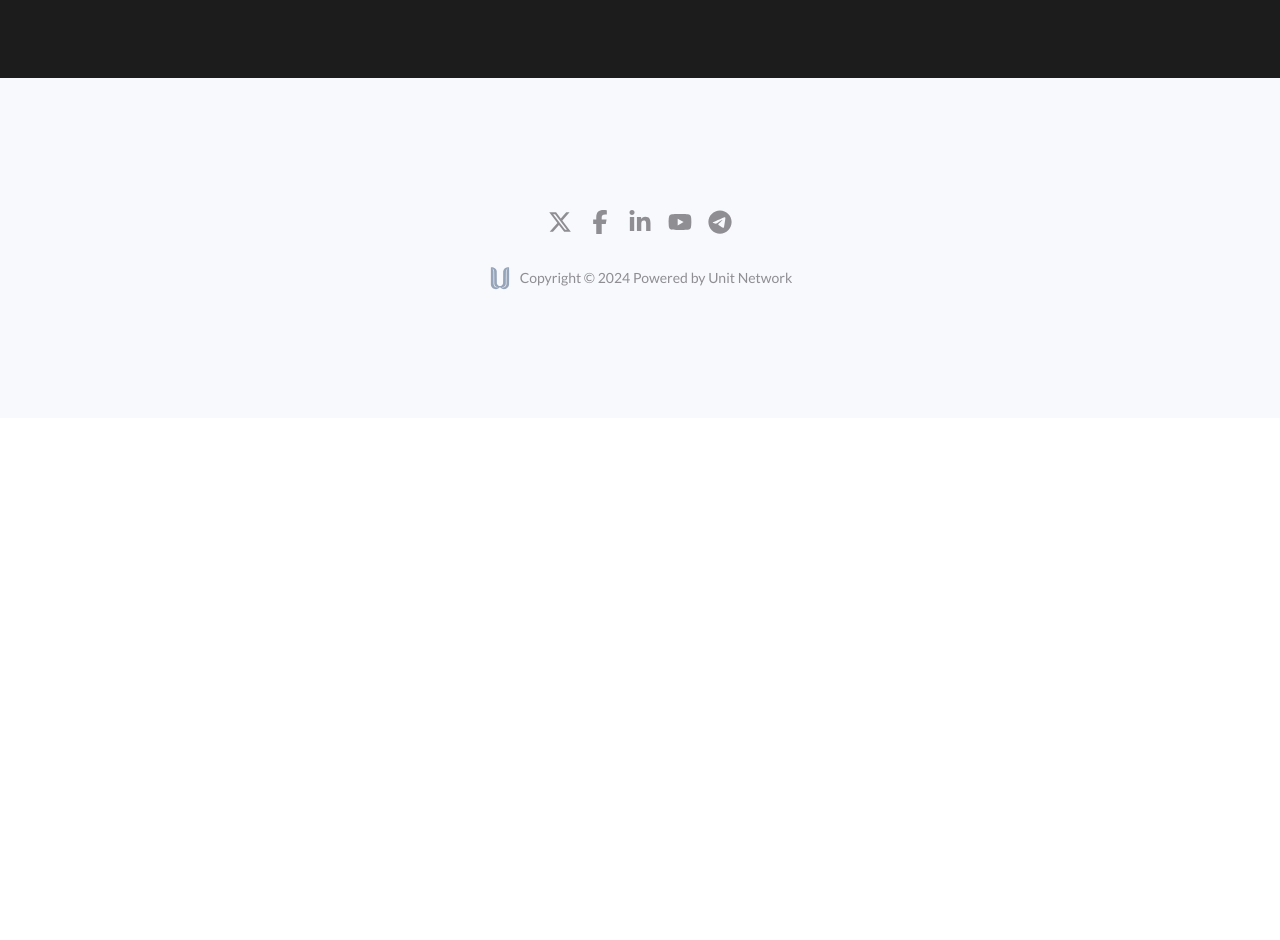
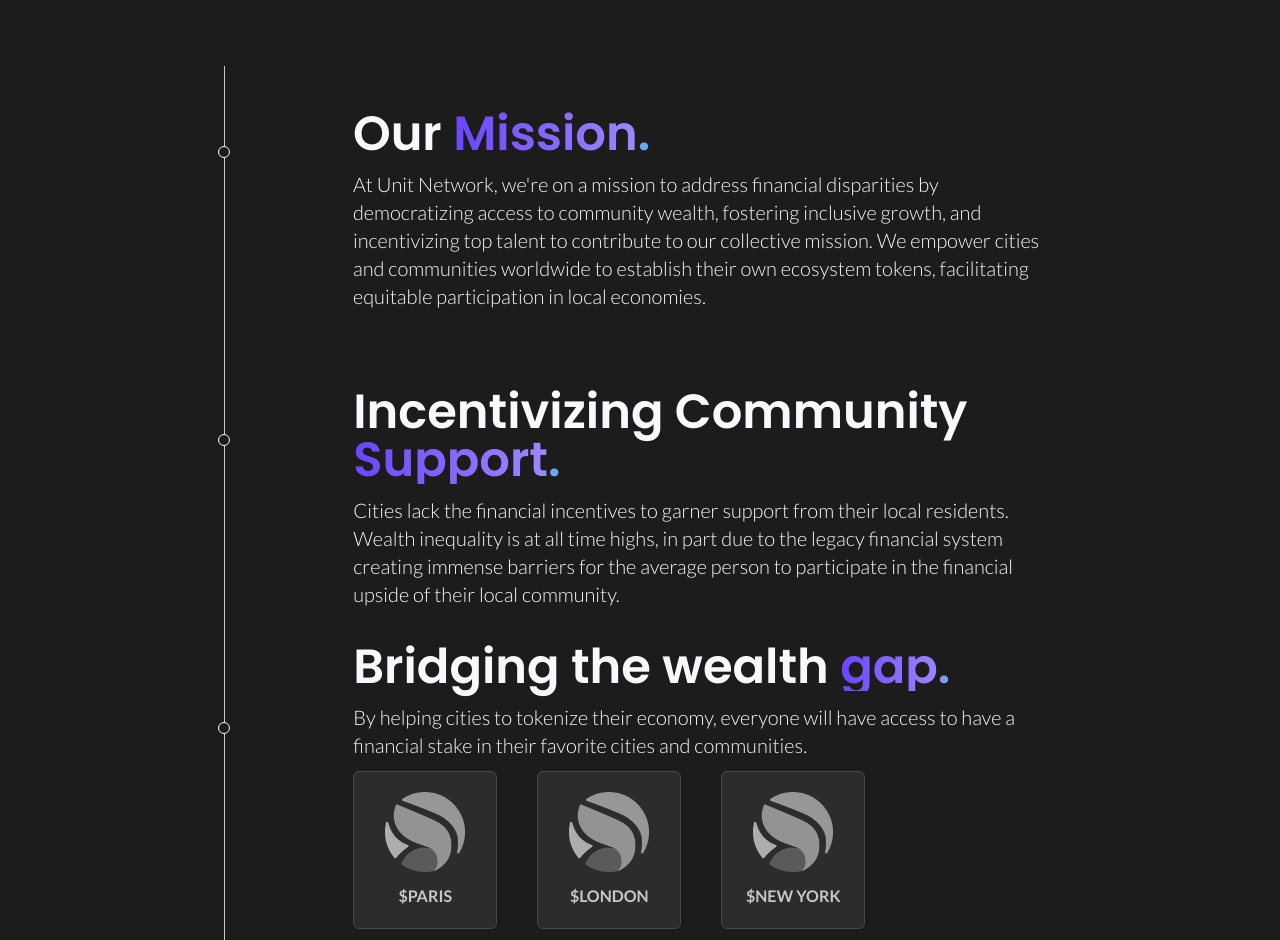
Before and after one commit to UnitCode-org/unit-cities, a Next.js app: page / in a window 1280 px wide. Shown: the part 1592-2532 px from the top of the page. Before the commit the page ends 2010 px from the top, so only its background shows below. Built offline with nearby package versions, Linux system fonts and the light colour scheme.

Commit message:
feat: add our mission section

```diff
--- a/src/app/components/CityTokensMarquee.tsx
+++ b/src/app/components/CityTokensMarquee.tsx
@@ -85,7 +85,7 @@
   const [play, setPlay] = useState(true);
 
   return (
-    <section className="py-20 bg-unit-black-100 text-unit-grey-10 w-full -translate-y-1 flex flex-col gap-y-10">
+    <section className="py-20 bg-unit-black-100 text-unit-grey-10 w-full flex flex-col gap-y-10">
       <div className="flex justify-end px-8 xl:px-32 2xl:px-72">
         {play ? (
           <CirclePause
--- /dev/null
+++ b/src/app/components/OurMission.tsx
@@ -0,0 +1,116 @@
+import Image from "next/image";
+import React from "react";
+
+function OurMission() {
+  return (
+    <section className="bg-unit-black-100 text-unit-grey-10 px-8 xl:px-56 2xl:px-128">
+      <div className="flex items-center gap-x-32 relative">
+        <div className="w-1 bg-unit-grey-30 h-72" />
+        <div className="absolute size-3 border border-unit-grey-10 bg-unit-black-100 rounded-full -left-1.5 top-20" />
+        <div className="flex flex-col gap-y-3 relative">
+          <h2 className="text-5xl font-semibold">
+            Our{" "}
+            <span className="bg-gradient-to-r from-unit-purple-40 via-unit-purple-20 to-unit-blue-40 from-0% via-90% inline-block text-transparent bg-clip-text">
+              Mission.
+            </span>
+          </h2>
+          <p className="text-xl font-light">
+            At Unit Network, we're on a mission to address financial disparities
+            by democratizing access to community wealth, fostering inclusive
+            growth, and incentivizing top talent to contribute to our collective
+            mission. We empower cities and communities worldwide to establish
+            their own ecosystem tokens, facilitating equitable participation in
+            local economies.
+          </p>
+        </div>
+      </div>
+      <div className="flex items-center gap-x-32 relative">
+        <div className="w-1 bg-unit-grey-30 h-72" />
+        <div className="absolute size-3 border border-unit-grey-10 bg-unit-black-100 rounded-full -left-1.5 top-20" />
+        <div className="flex flex-col gap-y-3 relative">
+          <h2 className="text-5xl font-semibold">
+            Incentivizing Community{" "}
+            <span className="bg-gradient-to-r from-unit-purple-40 via-unit-purple-20 to-unit-blue-40 from-0% via-90% inline-block text-transparent bg-clip-text">
+              Support.
+            </span>
+          </h2>
+          <p className="text-xl font-light">
+            Cities lack the financial incentives to garner support from their
+            local residents. Wealth inequality is at all time highs, in part due
+            to the legacy financial system creating immense barriers for the
+            average person to participate in the financial upside of their local
+            community.
+          </p>
+        </div>
+      </div>
+      <div className="flex items-center gap-x-32 relative">
+        <div className="w-0.5 bg-unit-grey-30 h-72" />
+        <div className="absolute size-3 border border-unit-grey-10 bg-unit-black-100 rounded-full -left-1.5 top-20" />
+        <div className="flex flex-col gap-y-3 relative">
+          <h2 className="text-5xl font-semibold">
+            Bridging the wealth{" "}
+            <span className="bg-gradient-to-r from-unit-purple-40 via-unit-purple-20 to-unit-blue-40 from-0% via-90% inline-block text-transparent bg-clip-text">
+              gap.
+            </span>
+          </h2>
+          <p className="text-xl font-light">
+            By helping cities to tokenize their economy, everyone will have
+            access to have a financial stake in their favorite cities and
+            communities.
+          </p>
+          <div className="flex items-center gap-x-5">
+            <div className="bg-unit-black-90 rounded-md border border-unit-black-60 px-3 py-5 flex flex-col gap-y-3 items-center justify-center mr-5 min-w-36 min-h-36">
+              <Image
+                src="/images/angels.png"
+                alt="City Tokens"
+                width={80}
+                height={80}
+                priority={true}
+                className="object-contain grayscale"
+              />
+              <span className="text-unit-grey-30 font-semibold uppercase">
+                $PARIS
+              </span>
+            </div>
+            <div className="bg-unit-black-90 rounded-md border border-unit-black-60 px-3 py-5 flex flex-col gap-y-3 items-center justify-center mr-5 min-w-36 min-h-36">
+              <Image
+                src="/images/angels.png"
+                alt="City Tokens"
+                width={80}
+                height={80}
+                priority={true}
+                className="object-contain grayscale"
+              />
+              <span className="text-unit-grey-30 font-semibold uppercase">
+                $LONDON
+              </span>
+            </div>
+            <div className="bg-unit-black-90 rounded-md border border-unit-black-60 px-3 py-5 flex flex-col gap-y-3 items-center justify-center mr-5 min-w-36 min-h-36">
+              <Image
+                src="/images/angels.png"
+                alt="City Tokens"
+                width={80}
+                height={80}
+                priority={true}
+                className="object-contain grayscale"
+              />
+              <span className="text-unit-grey-30 font-semibold uppercase">
+                $NEW YORK
+              </span>
+            </div>
+          </div>
+        </div>
+      </div>
+      <div className="flex items-center gap-x-32 relative pr-8">
+        <div className="border-l border-b rounded-bl-2xl border-unit-grey-30 w-1/2 h-48" />
+      </div>
+      <div className="flex items-center gap-x-32 relative px-4">
+        <div className="h-36 w-1/2 bg-gradient-to-r from-unit-blue-40 via-unit-purple-20 to-unit-purple-40 from-0% via-90% pr-[1px] pt-[1px] -translate-y-[1px] rounded-tr-2xl">
+          <div className="flex h-full w-full bg-unit-black-100 rounded-tr-2xl" />
+        </div>
+      </div>
+    </section>
+  );
+}
+
+export default OurMission;
--- /dev/null
+++ b/src/app/components/Roadmap.tsx
@@ -0,0 +1,12 @@
+import React from "react";
+
+function Roadmap() {
+  return (
+    <section className="px-8 xl:px-56 2xl:px-128 translate-y-1 relative">
+      <div className="w-[1px] h-24 bg-gradient-to-b from-unit-blue-40 via-unit-purple-20 to-unit-purple-40 from-0% via-90% -translate-x-[1px]" />
+      <div className="size-3 bg-unit-blue-40 rounded-full absolute -translate-x-1.5" />
+    </section>
+  );
+}
+
+export default Roadmap;
--- a/src/app/page.tsx
+++ b/src/app/page.tsx
@@ -4,11 +4,13 @@
 import { Button } from "@/components/ui/button";
 
 import CityTokensMarquee from "./components/CityTokensMarquee";
+import OurMission from "./components/OurMission";
+import Roadmap from "./components/Roadmap";
 
 export default function Home() {
   return (
     <Layout>
-      <section className="relative grid w-full grid-cols-1 items-center gap-x-8 gap-y-8 overflow-hidden px-8 md:grid-cols-2 xl:px-32 2xl:px-72 min-h-screen">
+      <section className="relative grid w-full grid-cols-1 items-center gap-x-8 gap-y-8 overflow-hidden px-8 md:grid-cols-2 xl:px-32 2xl:px-96 min-h-screen">
         <div className="flex flex-col items-center justify-center gap-y-6 font-poppins font-semibold md:items-start md:pr-0">
           <h1 className="text-5xl md:text-6xl">
             Revolutionizing the{" "}
@@ -40,7 +42,7 @@
           className="w-full object-cover"
         />
       </section>
-      <section className="flex flex-col bg-unit-black-100 pt-32 text-unit-grey-10 px-8 xl:px-48 2xl:px-72 items-center text-center border-2 border-unit-black-100">
+      <section className="flex flex-col bg-unit-black-100 pt-32 text-unit-grey-10 px-8 xl:px-56 2xl:px-128 items-center text-center border-2 border-unit-black-100">
         <h2 className="text-5xl font-semibold space-y-4 mb-3">
           Participate in the launch of{" "}
           <span className="bg-gradient-to-r from-unit-purple-20 to-unit-blue-40 from-90% inline-block text-transparent bg-clip-text">
@@ -61,6 +63,8 @@
         </Button>
       </section>
       <CityTokensMarquee />
+      <OurMission />
+      <Roadmap />
     </Layout>
   );
 }
--- a/src/components/layout/Layout.tsx
+++ b/src/components/layout/Layout.tsx
@@ -3,7 +3,7 @@
 
 function Layout({ children }: { children: React.ReactNode }) {
   return (
-    <main className="flex min-h-screen w-screen flex-col items-center justify-center bg-unit-grey-10 font-lato text-unit-black-80">
+    <main className="flex min-h-screen w-screen flex-col items-center justify-center bg-unit-grey-10 font-lato text-unit-black-80 -space-y-1">
       <Navbar />
       {children}
       <Footer />
--- a/tailwind.config.ts
+++ b/tailwind.config.ts
@@ -18,6 +18,10 @@
       },
     },
     extend: {
+      padding: {
+        "128": "32rem",
+        "144": "36rem",
+      },
       colors: {
         unit: {
           black: {
```
